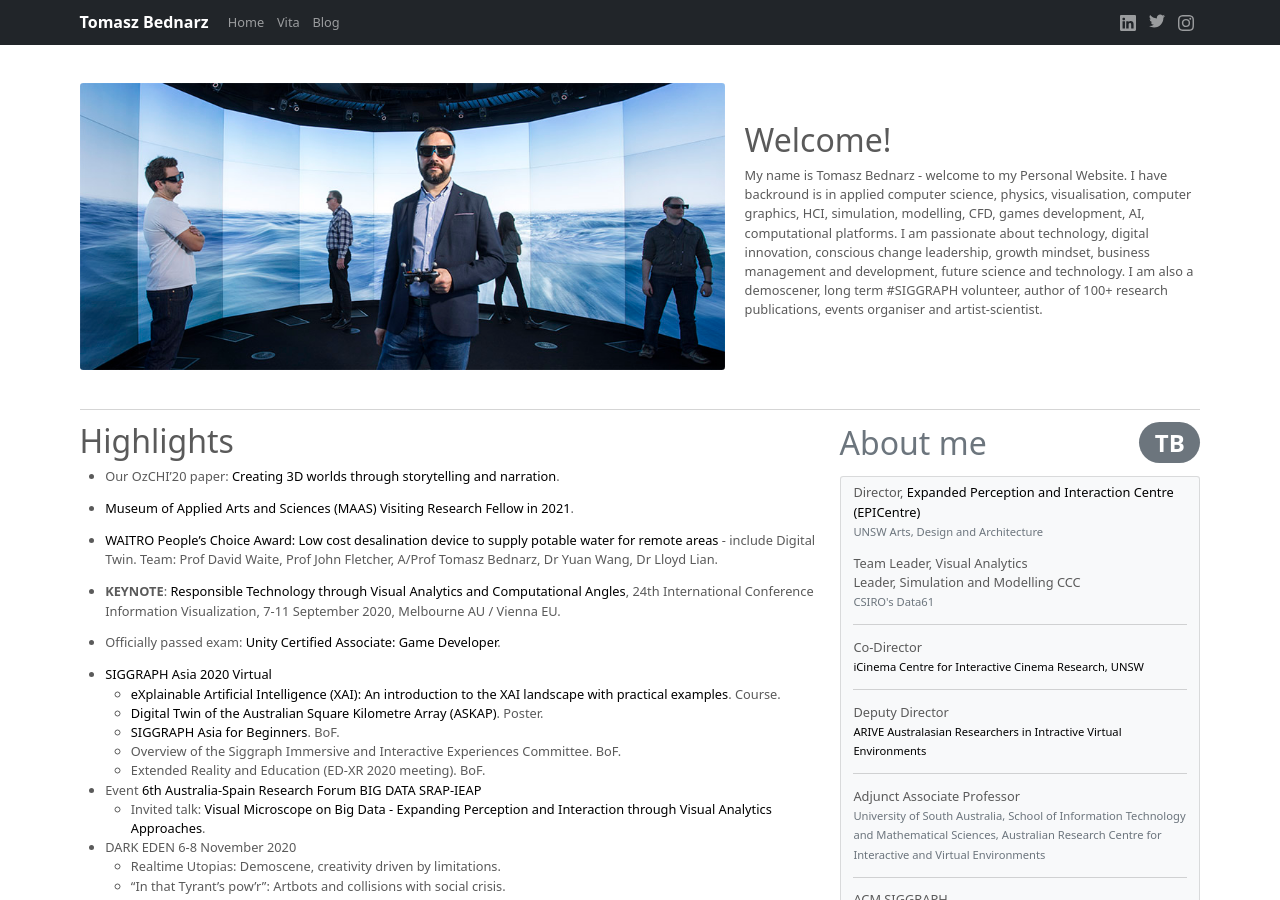
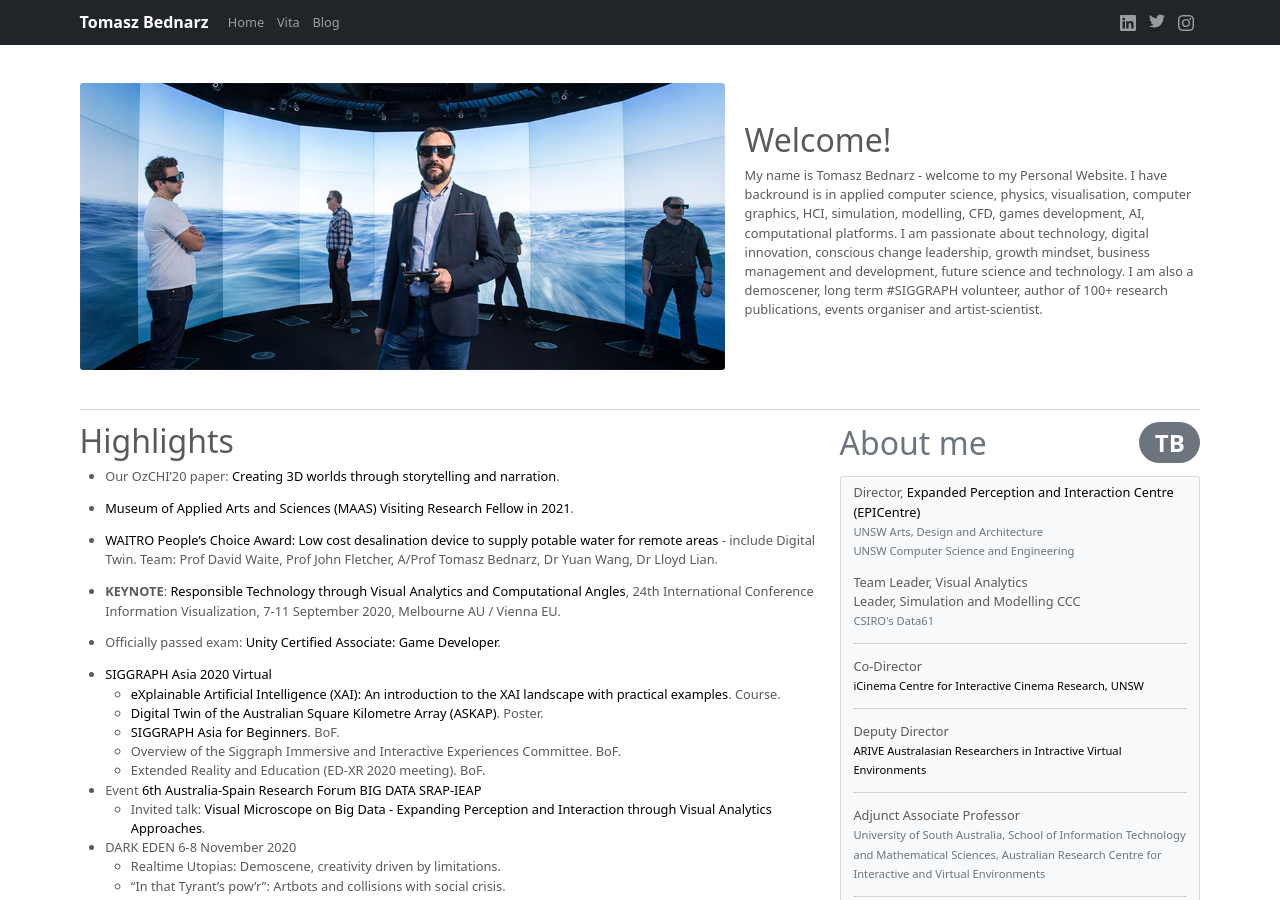
Before and after one commit to tomaszbednarz/tomaszbednarz.github.io, a Jekyll site: the page built from index.md, in a window 1280 px wide and 900 px high. Built offline with Jekyll 4.4.1, drawn with Linux system fonts in a browser that asks for light colours.

Commit message:
Update home.html

```diff
--- a/_layouts/home.html
+++ b/_layouts/home.html
@@ -38,7 +38,8 @@ layout: default
               <div>
 
                 <p>Director, <a href="http://epicentre.matters.today">Expanded Perception and Interaction Centre (EPICentre)</a><br />
-                  <small class="text-muted">UNSW Arts, Design and Architecture</small></p>
+                  <small class="text-muted">UNSW Arts, Design and Architecture</small><br />
+                  <small class="text-muted">UNSW Computer Science and Engineering</small></p>
 
                 <p>Team Leader, Visual Analytics<br />
                   Leader, Simulation and Modelling CCC<br />
```
